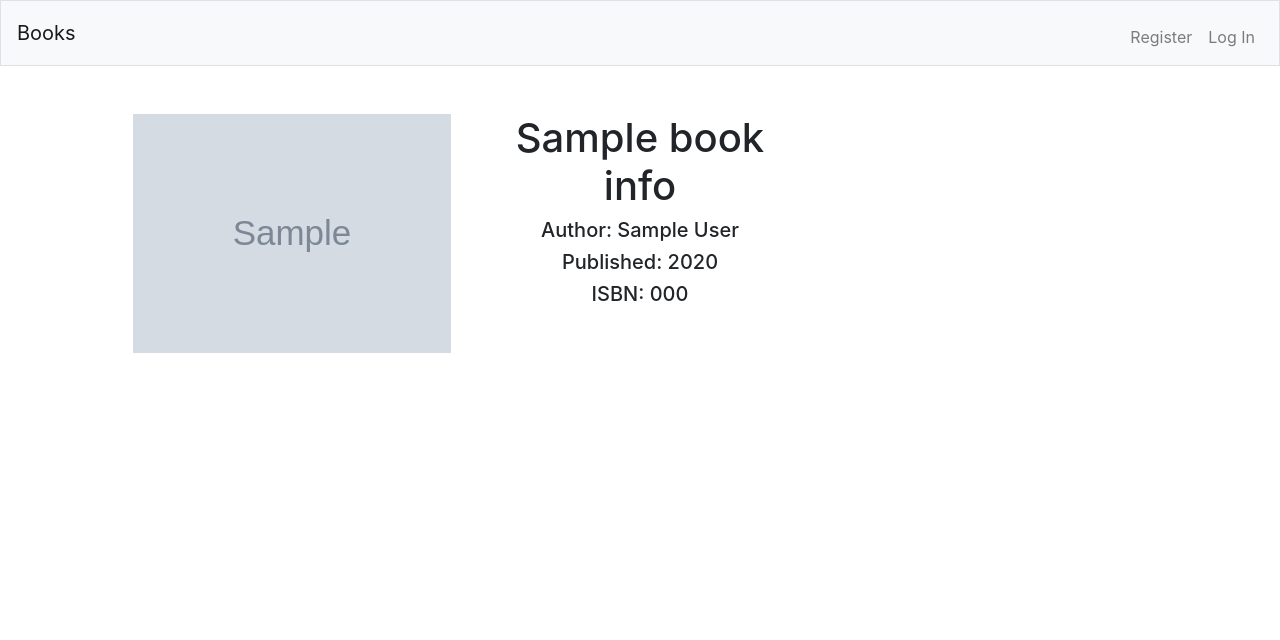
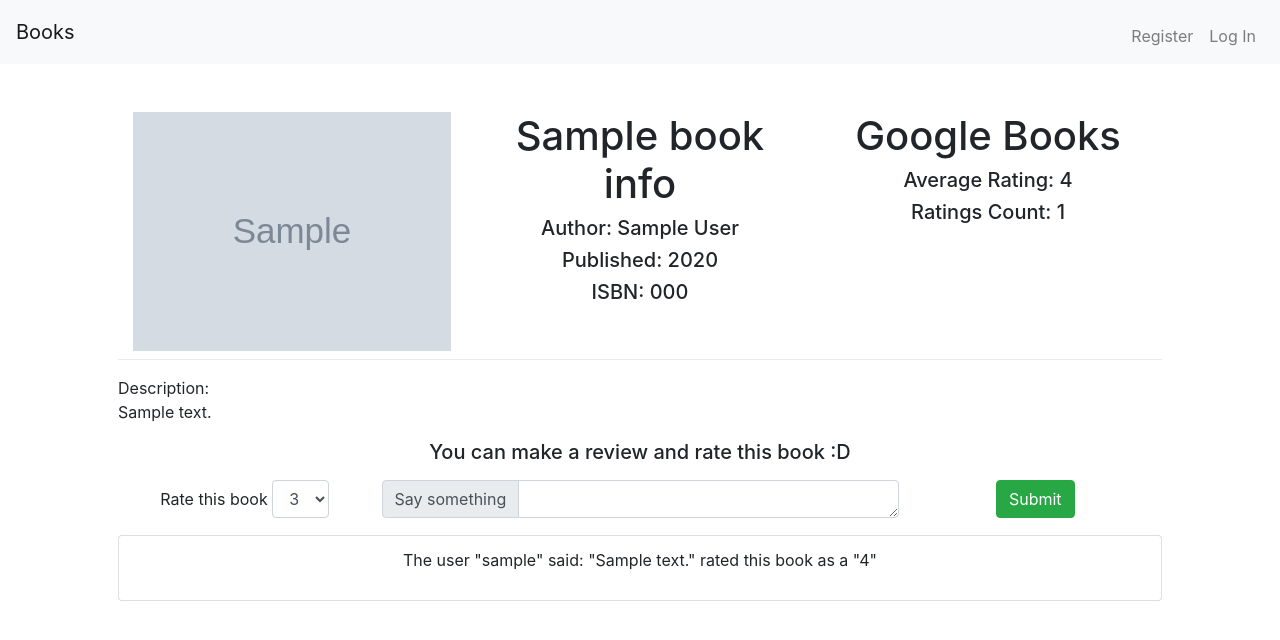
Before and after one commit to HanzelxD778/cs50w-project1, a Flask app: template templates/book.html in a window 1280 px wide. Shown: the top 640 px of the page. Run offline with Flask 2, Linux system fonts and the light colour scheme; the template is opened without the code that fills it: most values are stand-ins (such as "Sample title", 1, 10 or a date in 2020); grey boxes marked "Sample" are stand-in pictures.

Commit message:
Requisitos completados :D

```diff
--- a/app.py
+++ b/app.py
@@ -1,9 +1,10 @@
 #from _typeshed import ReadableBuffer
 import os
+from flask.wrappers import Response
 #import re
 
 import requests
-from flask import Flask, session, redirect, render_template, request, flash, url_for
+from flask import Flask, session, redirect, render_template, request, flash, url_for, json, jsonify
 from flask_session import Session
 from sqlalchemy import create_engine
 from sqlalchemy.orm import scoped_session, sessionmaker
@@ -146,15 +147,107 @@ def search():
 @login_required
 def book(isbn):
     if request.method == "POST":
-        return render_template("book.html")
+        # Guardar actual usuario
+        currentUser = session["user_id"]
+
+        # Fetch la data
+        rating = request.form.get("rating")
+        review = request.form.get("review")
+
+        # Buscar book_id por ISBN
+        row = db.execute("SELECT id FROM books WHERE isbn = :isbn",
+                        {"isbn": isbn})
+
+        # Guardar id en una variable
+        bookId = row.fetchone()
+        bookId = bookId[0]
+
+        # Revisar que el usuario solo haga un submission por libro
+        row2 = db.execute("SELECT * FROM reviews WHERE user_id = :user_id AND book_id = :book_id",
+                    {"user_id": currentUser,
+                     "book_id": bookId})
+
+        # Si un review ya existe
+        if row2.rowcount == 1:
+
+            flash('You already submitted a review for this book', 'warning')
+            return redirect("/book/" + isbn)
+
+        # Casteo de int a entero
+        rating = int(rating)
+
+        db.execute("INSERT INTO reviews (user_id, book_id, review, rating) VALUES \
+                    (:user_id, :book_id, :review, :rating)",
+                    {"user_id": currentUser,
+                    "book_id": bookId,
+                    "review": review,
+                    "rating": rating})
+
+        # Cometer transaccion
+        db.commit()
+
+        flash('Review submitted!', 'info')
+
+        return redirect("/book/" + isbn)
     else:
 
-        bookInfo = db.execute("SELECT isbn, title, author, year FROM books WHERE isbn = :isbn", {"isbn": isbn}).fetchall()
+        bookInfo = db.execute("SELECT id, isbn, title, author, year FROM books WHERE isbn = :isbn", {"isbn": isbn}).fetchone()
 
+        response = requests.get("https://www.googleapis.com/books/v1/volumes?q=isbn:"+isbn).json()
+        bookInfoApi = response["items"][0]["volumeInfo"]
 
-        respone = requests.get("https://www.googleapis.com/books/v1/volumes?q=isbn:"+isbn).json()
-        bookInfoApi = respone["items"][0]["volumeInfo"]
+        #validar imagen
+        try:
+            image = bookInfoApi["imageLinks"]["smallThumbnail"]
+        except KeyError:
+            image = "static/img/image_not_available.jpg"
 
-        image = bookInfoApi["imageLinks"]["smallThumbnail"]
+        #validar descripcion
+        try:
+            description = bookInfoApi["description"]
+        except:
+            description = "Description not available"
 
-        return render_template("book.html", bookInfo=bookInfo, image=image)
+        #validar puntaje promedio
+        try:
+            averageRating = bookInfoApi["averageRating"]
+        except:
+            averageRating = "Average rating not available"
+
+        #validar cantidad de puntuaciones
+        try:
+            ratingsCount = bookInfoApi["ratingsCount"]
+        except:
+            ratingsCount = "Ratings count not available"
+
+        id = bookInfo["id"]
+
+        reviews = db.execute("SELECT username, review, rating from users JOIN reviews ON reviews.user_id = users.id_user where book_id = :id",
+        {"id": id}).fetchall()
+
+        return render_template("book.html", reviews=reviews, bookInfo=bookInfo, image=image, description=description, averageRating=averageRating, ratingsCount=ratingsCount)
+
+@app.route("/api/<isbn>", methods=["GET"])
+def api(isbn):
+
+    ISBN = isbn
+
+    book = db.execute("""SELECT * FROM "books" WHERE "isbn" = :isbn""", {"isbn": ISBN}).fetchone()
+
+    if book:
+        reviews = db.execute(""" SELECT AVG("rating"), COUNT("rating") FROM "reviews"
+                                WHERE "book_id" = :book_id """,
+                                {"book_id" : book["id"]}).fetchone()
+
+        response = {
+            "title": book["title"],
+            "author": book["author"],
+            "year": book["year"],
+            "isbn": book["isbn"],
+            "review_count": str(reviews[1]),
+            "average_score": str(reviews[0])
+        }
+
+        return json.dumps(response)
+    else:
+        return jsonify({"Error": "Invalid book ISBN"}), 404
--- a/static/css/style.css
+++ b/static/css/style.css
@@ -21,3 +21,7 @@ main img
     /* constrain images on small screens */
     max-width: 100%;
 }
+
+.justify {
+    text-align: justify;
+}
--- a/templates/book.html
+++ b/templates/book.html
@@ -1,7 +1,7 @@
 {% extends "layout.html" %}
 
 {% block title %}
-    {{bookInfo[0]["title"]}}
+    {{bookInfo["title"]}}
 {% endblock %}
 
 {% block main %}
@@ -11,15 +11,57 @@
                 <img src="{{image}}" alt="">
             </div>
             <div class="col-lg-4 col-sm-6">
-                    <h1>{{bookInfo[0]["title"]}}</h1>
-                    <h5>Author: {{bookInfo[0]["author"]}}</h5>
-                    <h5>Published: {{bookInfo[0]["year"]}}</h5>
-                    <h5>ISBN: {{bookInfo[0]["isbn"]}}</h5>
+                    <h1>{{bookInfo["title"]}}</h1>
+                    <h5>Author: {{bookInfo["author"]}}</h5>
+                    <h5>Published: {{bookInfo["year"]}}</h5>
+                    <h5>ISBN: {{bookInfo["isbn"]}}</h5>
             </div>
             <div class="col-lg-4 col-sm-6">
-
+                <h1>Google Books</h1>
+                <h5>Average Rating: {{averageRating}}</h5>
+                <h5>Ratings Count: {{ratingsCount}}</h5>
             </div>
         </div>
     </div>
 
+    <div class="dropdown-divider"></div>
+    <p class="mt-3 justify">Description: <br>{{description}}</p>
+
+    <h5 class="text-center mb-3">You can make a review and rate this book :D</h5>
+
+    <form method="POST" class="form-border">
+        <div class="form-row">
+            <div class="form-group col-sm">
+                <label for="rating">Rate this book</label>
+                <select id="rating" name="rating" class="form-control" required>
+                    <option value="1">1</option>
+                    <option value="2">2</option>
+                    <option selected value="3">3</option>
+                    <option value="4">4</option>
+                    <option value="5">5</option>
+                </select>
+            </div>
+            <div class="form-group col-sm-6">
+                <div class="input-group">
+                    <div class="input-group-prepend">
+                        <span class="input-group-text">Say something</span>
+                    </div>
+                    <textarea name="review" id="review" class="form-control" rows="1" required></textarea>
+                </div>
+            </div>
+            <div class="form-group col-sm">
+                <button class="btn btn-success" type="submit">Submit</button>
+            </div>
+        </div>
+
+        <div>
+            {% for review in reviews %}
+            <div class="list-group">
+                <li class="list-group-item">
+                    <p>The user "{{review.username}}" said: "{{review.review}}" rated this book as a "{{review.rating}}"</p>
+                </li>
+            </div>
+            {% endfor %}
+        </div>
+    </form>
 {% endblock %}
--- a/templates/layout.html
+++ b/templates/layout.html
@@ -12,9 +12,12 @@
     <title>Books: {% block title %}{% endblock %}</title>
 </head>
 <body>
-    <nav class="navbar navbar-expand-md navbar-light bg-light border">
+    <nav class="navbar navbar-expand-lg navbar-light bg-light">
         <a class="navbar-brand" href="/">Books</span></a>
-        <div class="collapse navbar-collapse" id="navbar">
+        <button class="navbar-toggler" type="button" data-toggle="collapse" data-target="#navbarSupportedContent" aria-controls="navbarSupportedContent" aria-expanded="false" aria-label="Toggle navigation">
+            <span class="navbar-toggler-icon"></span>
+        </button>
+        <div class="collapse navbar-collapse" id="navbarSupportedContent">
             {% if session.user_id %}
                 <ul class="navbar-nav ml-auto mt-2">
                     <li class="nav-item"><a class="nav-link" href="/">Home</a></li>
```
Also changed, not shown: static/img/image_not_available.jpg (added).
